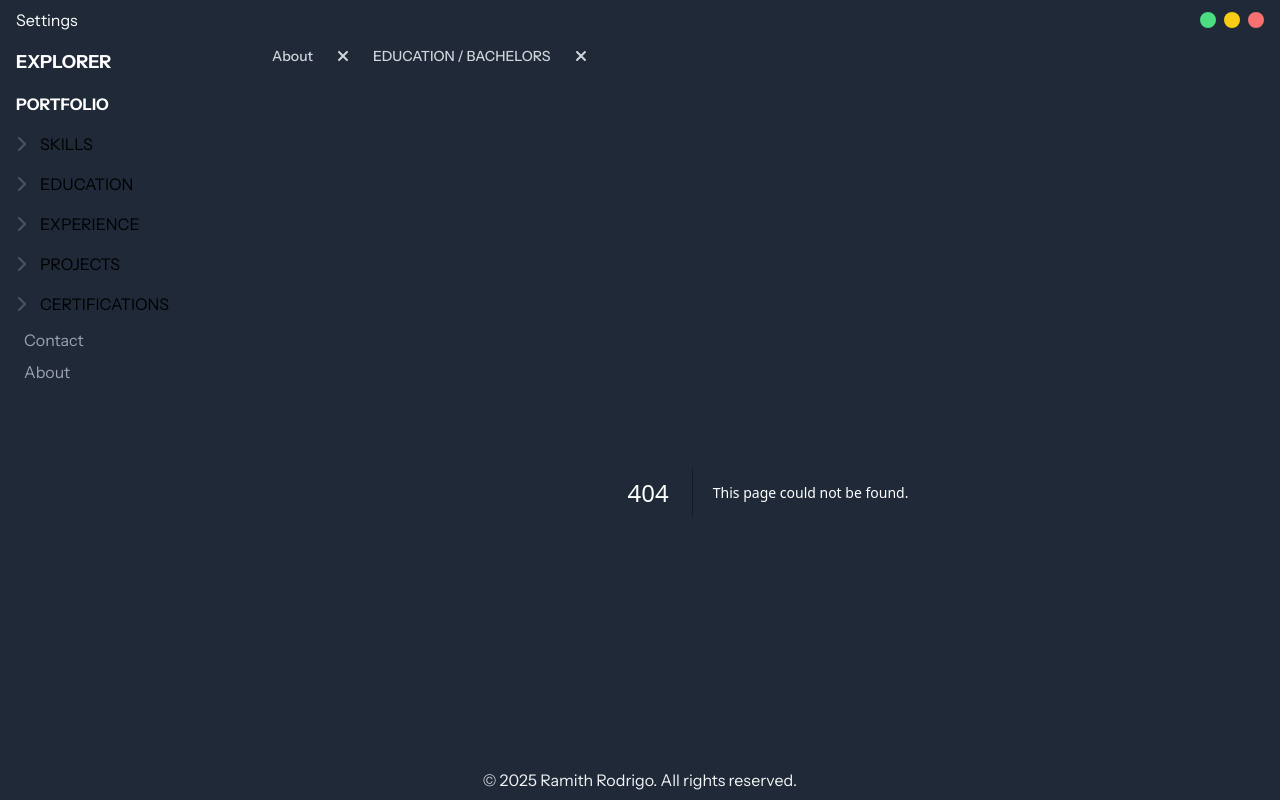
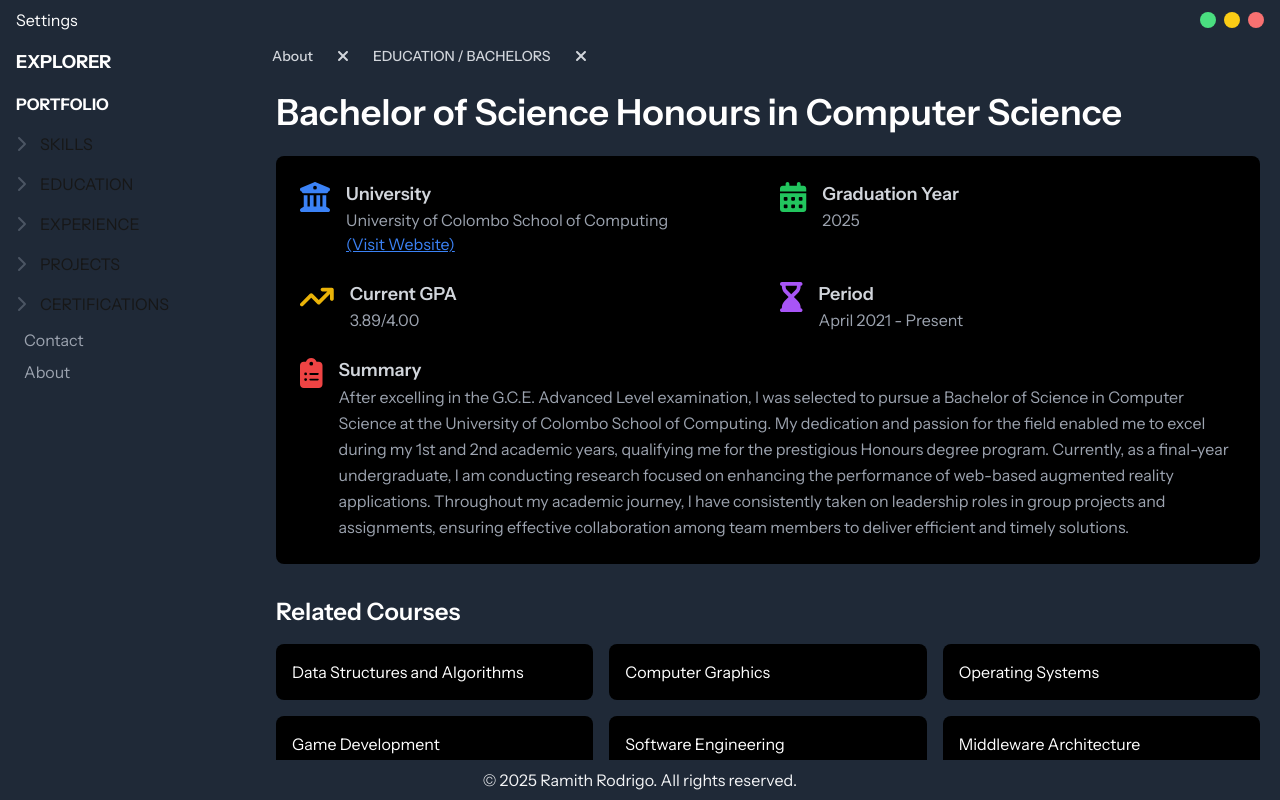
Before and after one commit to Ramith-D-Rodrigo/Portfolio, a Next.js app in the folder static-version/: page /education/bachelors in a window 1280 px wide. Before the commit this address had no page. Built offline with nearby package versions, Linux system fonts and the light colour scheme.

Commit message:
Create bachelors page

```diff
--- /dev/null
+++ b/static-version/src/app/education/bachelors/page.tsx
@@ -0,0 +1,94 @@
+import { FontAwesomeIcon } from "@fortawesome/react-fontawesome";
+import { faClipboardList, faArrowTrendUp, faBuildingColumns, faCalendarDays, faHourglassEnd } from "@fortawesome/free-solid-svg-icons";
+import PageTitle from "@/app/components/PageTitle";
+import { degreeInfo } from "./pageData";
+import BachelorAchievements from "../../components/BachelorAchievements";
+
+const BachelorsDegreePage = () => {
+    return (
+        <div>
+            <PageTitle title={degreeInfo.general.degree} />
+
+            {/* General Info Section */}
+            <div className="grid grid-cols-1 md:grid-cols-2 gap-6 bg-black rounded-lg p-6 mb-8">
+                <div className="flex items-start gap-4">
+                    <div className="text-blue-500 text-3xl">
+                        <FontAwesomeIcon icon={faBuildingColumns} />
+                    </div>
+                    <div>
+                        <h3 className="font-semibold text-lg text-gray-300">University</h3>
+                        <p className="text-gray-400">{degreeInfo.general.university}</p>
+                        <a
+                            href={degreeInfo.general.link}
+                            target="_blank"
+                            rel="noopener noreferrer"
+                            className="text-blue-500 underline hover:text-blue-300"
+                        >
+                            (Visit Website)
+                        </a>
+                    </div>
+                </div>
+
+                <div className="flex items-start gap-4">
+                    <div className="text-green-500 text-3xl">
+                        <FontAwesomeIcon icon={faCalendarDays} />
+                    </div>
+                    <div>
+                        <h3 className="font-semibold text-lg text-gray-300">Graduation Year</h3>
+                        <p className="text-gray-400">{degreeInfo.general.graduationYear}</p>
+                    </div>
+                </div>
+
+                <div className="flex items-start gap-4">
+                    <div className="text-yellow-500 text-3xl">
+                        <FontAwesomeIcon icon={faArrowTrendUp} />
+                    </div>
+                    <div>
+                        <h3 className="font-semibold text-lg text-gray-300">Current GPA</h3>
+                        <p className="text-gray-400">{degreeInfo.general.gpa}</p>
+                    </div>
+                </div>
+
+                <div className="flex items-start gap-4">
+                    <div className="text-purple-500 text-3xl">
+                        <FontAwesomeIcon icon={faHourglassEnd} />
+                    </div>
+                    <div>
+                        <h3 className="font-semibold text-lg text-gray-300">Period</h3>
+                        <p className="text-gray-400">{degreeInfo.general.period}</p>
+                    </div>
+                </div>
+
+                <div className="col-span-1 md:col-span-2">
+                    <div className="flex items-start gap-4">
+                        <div className="text-red-500 text-3xl">
+                            <FontAwesomeIcon icon={faClipboardList} />
+                        </div>
+                        <div>
+                            <h3 className="font-semibold text-lg text-gray-300">Summary</h3>
+                            <p className="text-gray-400 leading-relaxed">{degreeInfo.general.summary}</p>
+                        </div>
+                    </div>
+                </div>
+            </div>
+
+            {/* Core Courses Section */}
+            <h2 className="text-2xl font-semibold mb-4">Related Courses</h2>
+            <div className="grid grid-cols-2 md:grid-cols-3 gap-4 mb-8">
+                {degreeInfo.coreCourses.map((course, index) => (
+                    <div
+                        key={index}
+                        className="bg-black rounded-lg p-4 hover:scale-105 transition-transform duration-300"
+                    >
+                        {course}
+                    </div>
+                ))}
+            </div>
+
+            <h2 className="text-2xl font-semibold mb-4">Achievements</h2>
+            <BachelorAchievements achievements={degreeInfo.achievements}/>
+        </div>
+    );
+};
+
+export default BachelorsDegreePage;
--- /dev/null
+++ b/static-version/src/app/education/bachelors/pageData.ts
@@ -0,0 +1,42 @@
+const degreeInfo = {
+    general: {
+        degree: "Bachelor of Science Honours in Computer Science",
+        university: "University of Colombo School of Computing",
+        graduationYear: 2025,
+        gpa: "3.89/4.00",
+        period: "April 2021 - Present",
+        summary:
+            "After excelling in the G.C.E. Advanced Level examination, I was selected to pursue a Bachelor of Science in Computer Science at the University of Colombo School of Computing. "
+            + "My dedication and passion for the field enabled me to excel during my 1st and 2nd academic years, qualifying me for the prestigious Honours degree program. "
+            + "Currently, as a final-year undergraduate, I am conducting research focused on enhancing the performance of web-based augmented reality applications. "
+            + "Throughout my academic journey, I have consistently taken on leadership roles in group projects and assignments, ensuring effective collaboration "
+            + "among team members to deliver efficient and timely solutions.",
+        link: "https://ucsc.cmb.ac.lk/"
+    },
+    coreCourses: [
+        "Data Structures and Algorithms",
+        "Computer Graphics",
+        "Operating Systems",
+        "Game Development",
+        "Software Engineering",
+        "Middleware Architecture",
+        "Compiler Theory",
+        "Database I & II",
+        "Object-Oriented Programming",
+        "Machine Learning and Neural Computing",
+        "Image Processing & Computer Vision",
+        "Parallel Computing"
+    ],
+    achievements: [
+        {
+            title: "Director's List - 2nd Academic Year",
+            image: "achievements/2nd_year.jpg",
+        },
+        {
+            title: "Director's List - 3rd Academic Year 1st Semester",
+            image: "achievements/3rd_year.jpg",
+        }
+    ],
+};
+
+export {degreeInfo};
```
